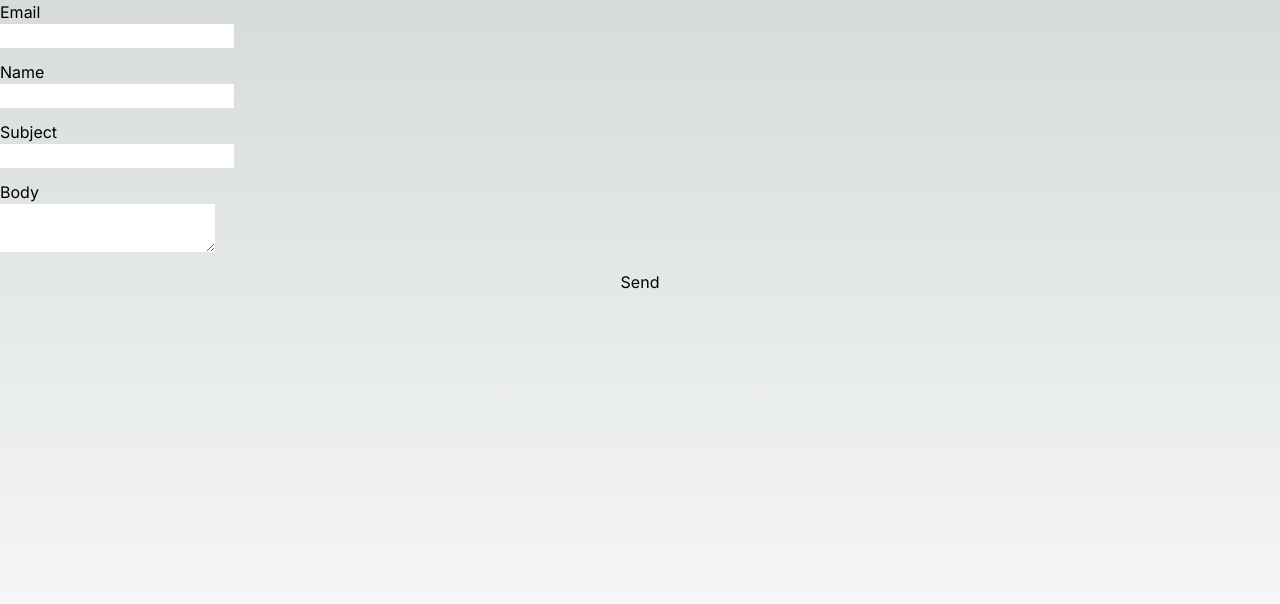
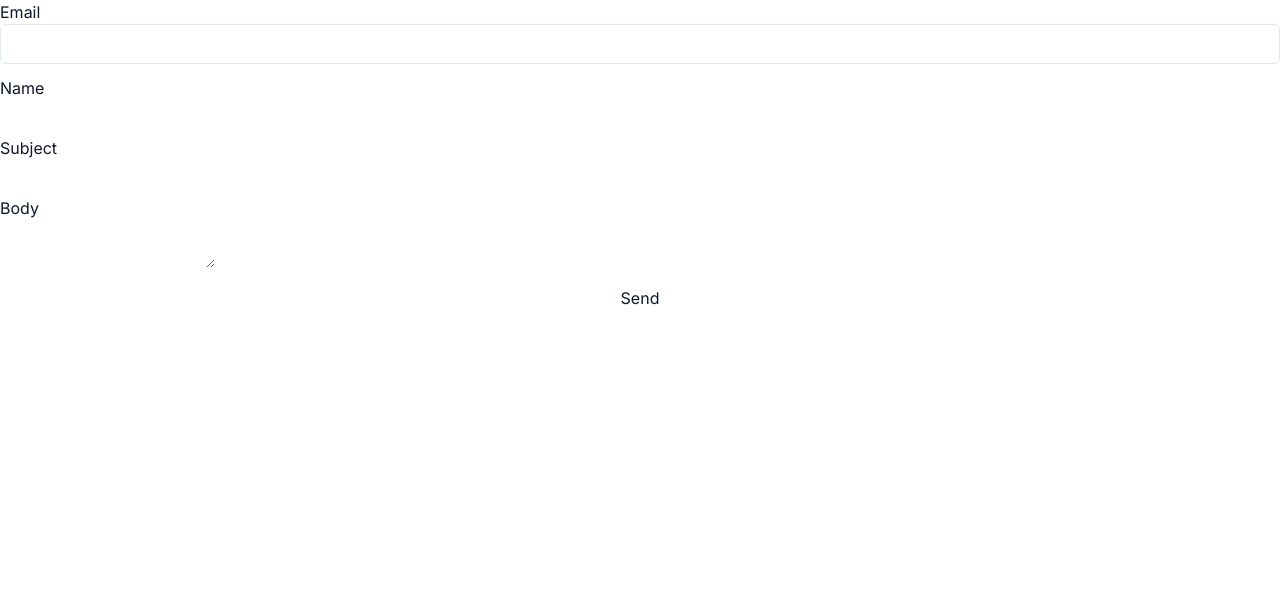
Before and after one commit to Gerry-Mie/nxtt, a Next.js app: page /contact in a window 1280 px wide. Shown: the top 604 px of the page. Built offline with nearby package versions, Linux system fonts and the light colour scheme.

Commit message:
remove admin

```diff
--- a/app/contact/page.tsx
+++ b/app/contact/page.tsx
@@ -4,6 +4,7 @@
 import {zodResolver} from "@hookform/resolvers/zod"
 import {contactForm, ContactForm} from "@/lib/validations/contact-form";
 import {useMutation} from "@tanstack/react-query";
+import {Input} from "@/components/ui/input";
 
 
 const ContactForm = () => {
@@ -27,7 +28,7 @@
                 <div className='flex flex-col gap-3'>
                     <label>
                         <p>Email</p>
-                        <input {...f.register('email')}/>
+                        <Input {...f.register('email')}/>
                     </label>
                     <label>
                         <p>Name</p>
--- a/app/globals.css
+++ b/app/globals.css
@@ -2,26 +2,80 @@
 @tailwind components;
 @tailwind utilities;
 
-:root {
-  --foreground-rgb: 0, 0, 0;
-  --background-start-rgb: 214, 219, 220;
-  --background-end-rgb: 255, 255, 255;
-}
+@layer base {
+  :root {
+    --background: 0 0% 100%;
+    --foreground: 222.2 47.4% 11.2%;
 
-@media (prefers-color-scheme: dark) {
-  :root {
-    --foreground-rgb: 255, 255, 255;
-    --background-start-rgb: 0, 0, 0;
-    --background-end-rgb: 0, 0, 0;
+    --muted: 210 40% 96.1%;
+    --muted-foreground: 215.4 16.3% 46.9%;
+
+    --popover: 0 0% 100%;
+    --popover-foreground: 222.2 47.4% 11.2%;
+
+    --card: 0 0% 100%;
+    --card-foreground: 222.2 47.4% 11.2%;
+
+    --border: 214.3 31.8% 91.4%;
+    --input: 214.3 31.8% 91.4%;
+
+    --primary: 222.2 47.4% 11.2%;
+    --primary-foreground: 210 40% 98%;
+
+    --secondary: 210 40% 96.1%;
+    --secondary-foreground: 222.2 47.4% 11.2%;
+
+    --accent: 210 40% 96.1%;
+    --accent-foreground: 222.2 47.4% 11.2%;
+
+    --destructive: 0 100% 50%;
+    --destructive-foreground: 210 40% 98%;
+
+    --ring: 215 20.2% 65.1%;
+
+    --radius: 0.5rem;
+  }
+
+  .dark {
+    --background: 224 71% 4%;
+    --foreground: 213 31% 91%;
+
+    --muted: 223 47% 11%;
+    --muted-foreground: 215.4 16.3% 56.9%;
+
+    --popover: 224 71% 4%;
+    --popover-foreground: 215 20.2% 65.1%;
+
+    --card: 224 71% 4%;
+    --card-foreground: 213 31% 91%;
+
+    --border: 216 34% 17%;
+    --input: 216 34% 17%;
+
+    --primary: 210 40% 98%;
+    --primary-foreground: 222.2 47.4% 1.2%;
+
+    --secondary: 222.2 47.4% 11.2%;
+    --secondary-foreground: 210 40% 98%;
+
+    --accent: 216 34% 17%;
+    --accent-foreground: 210 40% 98%;
+
+    --destructive: 0 63% 31%;
+    --destructive-foreground: 210 40% 98%;
+
+    --ring: 216 34% 17%;
+
+    --radius: 0.5rem;
   }
 }
 
-body {
-  color: rgb(var(--foreground-rgb));
-  background: linear-gradient(
-      to bottom,
-      transparent,
-      rgb(var(--background-end-rgb))
-    )
-    rgb(var(--background-start-rgb));
+@layer base {
+  * {
+    @apply border-border;
+  }
+  body {
+    @apply bg-background text-foreground;
+    font-feature-settings: "rlig" 1, "calt" 1;
+  }
 }
--- /dev/null
+++ b/components/ui/input.tsx
@@ -0,0 +1,25 @@
+import * as React from "react"
+
+import { cn } from "@/lib/utils"
+
+export interface InputProps
+  extends React.InputHTMLAttributes<HTMLInputElement> {}
+
+const Input = React.forwardRef<HTMLInputElement, InputProps>(
+  ({ className, type, ...props }, ref) => {
+    return (
+      <input
+        type={type}
+        className={cn(
+          "flex h-10 w-full rounded-md border border-input bg-transparent px-3 py-2 text-sm ring-offset-background file:border-0 file:bg-transparent file:text-sm file:font-medium placeholder:text-muted-foreground focus-visible:outline-none focus-visible:ring-2 focus-visible:ring-ring focus-visible:ring-offset-2 disabled:cursor-not-allowed disabled:opacity-50",
+          className
+        )}
+        ref={ref}
+        {...props}
+      />
+    )
+  }
+)
+Input.displayName = "Input"
+
+export { Input }
--- /dev/null
+++ b/lib/utils.ts
@@ -0,0 +1,6 @@
+import { ClassValue, clsx } from "clsx"
+import { twMerge } from "tailwind-merge"
+
+export function cn(...inputs: ClassValue[]) {
+  return twMerge(clsx(inputs))
+}
--- a/package.json
+++ b/package.json
@@ -17,12 +17,17 @@
     "@types/react": "18.2.12",
     "@types/react-dom": "18.2.5",
     "autoprefixer": "10.4.14",
+    "class-variance-authority": "^0.6.0",
+    "clsx": "^1.2.1",
+    "lucide-react": "^0.248.0",
     "next": "13.4.6",
     "postcss": "8.4.24",
     "react": "18.2.0",
     "react-dom": "18.2.0",
     "react-hook-form": "^7.44.3",
+    "tailwind-merge": "^1.13.2",
     "tailwindcss": "3.3.2",
+    "tailwindcss-animate": "^1.0.6",
     "typescript": "5.1.3",
     "zod": "^3.21.4"
   }
--- a/tailwind.config.js
+++ b/tailwind.config.js
@@ -1,18 +1,75 @@
 /** @type {import('tailwindcss').Config} */
 module.exports = {
+  darkMode: ["class"],
   content: [
-    './pages/**/*.{js,ts,jsx,tsx,mdx}',
-    './components/**/*.{js,ts,jsx,tsx,mdx}',
-    './app/**/*.{js,ts,jsx,tsx,mdx}',
-  ],
+    './pages/**/*.{ts,tsx}',
+    './components/**/*.{ts,tsx}',
+    './app/**/*.{ts,tsx}',
+	],
   theme: {
+    container: {
+      center: true,
+      padding: "2rem",
+      screens: {
+        "2xl": "1400px",
+      },
+    },
     extend: {
-      backgroundImage: {
-        'gradient-radial': 'radial-gradient(var(--tw-gradient-stops))',
-        'gradient-conic':
-          'conic-gradient(from 180deg at 50% 50%, var(--tw-gradient-stops))',
+      colors: {
+        border: "hsl(var(--border))",
+        input: "hsl(var(--input))",
+        ring: "hsl(var(--ring))",
+        background: "hsl(var(--background))",
+        foreground: "hsl(var(--foreground))",
+        primary: {
+          DEFAULT: "hsl(var(--primary))",
+          foreground: "hsl(var(--primary-foreground))",
+        },
+        secondary: {
+          DEFAULT: "hsl(var(--secondary))",
+          foreground: "hsl(var(--secondary-foreground))",
+        },
+        destructive: {
+          DEFAULT: "hsl(var(--destructive))",
+          foreground: "hsl(var(--destructive-foreground))",
+        },
+        muted: {
+          DEFAULT: "hsl(var(--muted))",
+          foreground: "hsl(var(--muted-foreground))",
+        },
+        accent: {
+          DEFAULT: "hsl(var(--accent))",
+          foreground: "hsl(var(--accent-foreground))",
+        },
+        popover: {
+          DEFAULT: "hsl(var(--popover))",
+          foreground: "hsl(var(--popover-foreground))",
+        },
+        card: {
+          DEFAULT: "hsl(var(--card))",
+          foreground: "hsl(var(--card-foreground))",
+        },
+      },
+      borderRadius: {
+        lg: "var(--radius)",
+        md: "calc(var(--radius) - 2px)",
+        sm: "calc(var(--radius) - 4px)",
+      },
+      keyframes: {
+        "accordion-down": {
+          from: { height: 0 },
+          to: { height: "var(--radix-accordion-content-height)" },
+        },
+        "accordion-up": {
+          from: { height: "var(--radix-accordion-content-height)" },
+          to: { height: 0 },
+        },
+      },
+      animation: {
+        "accordion-down": "accordion-down 0.2s ease-out",
+        "accordion-up": "accordion-up 0.2s ease-out",
       },
     },
   },
-  plugins: [],
+  plugins: [require("tailwindcss-animate")],
 }
```
Also changed, not shown: 1 other file (tests, documents, lock files or other folders).
